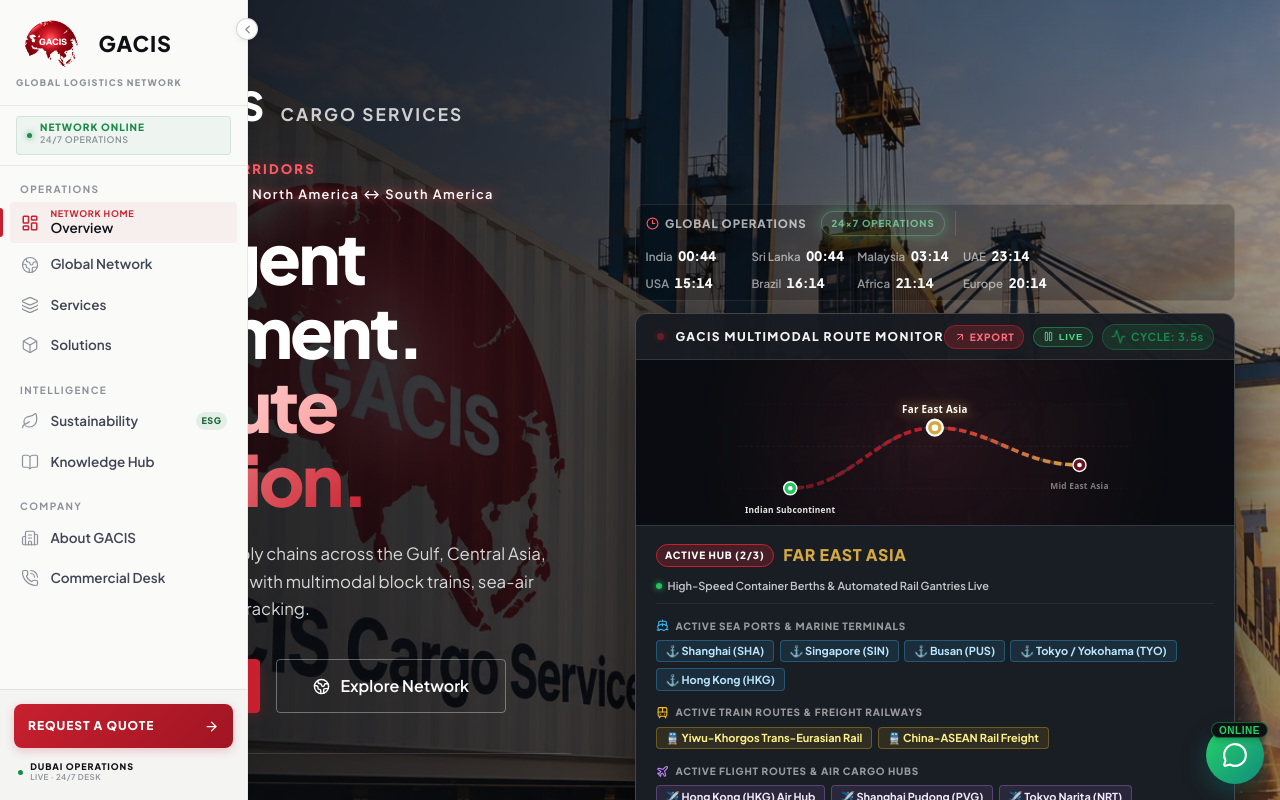
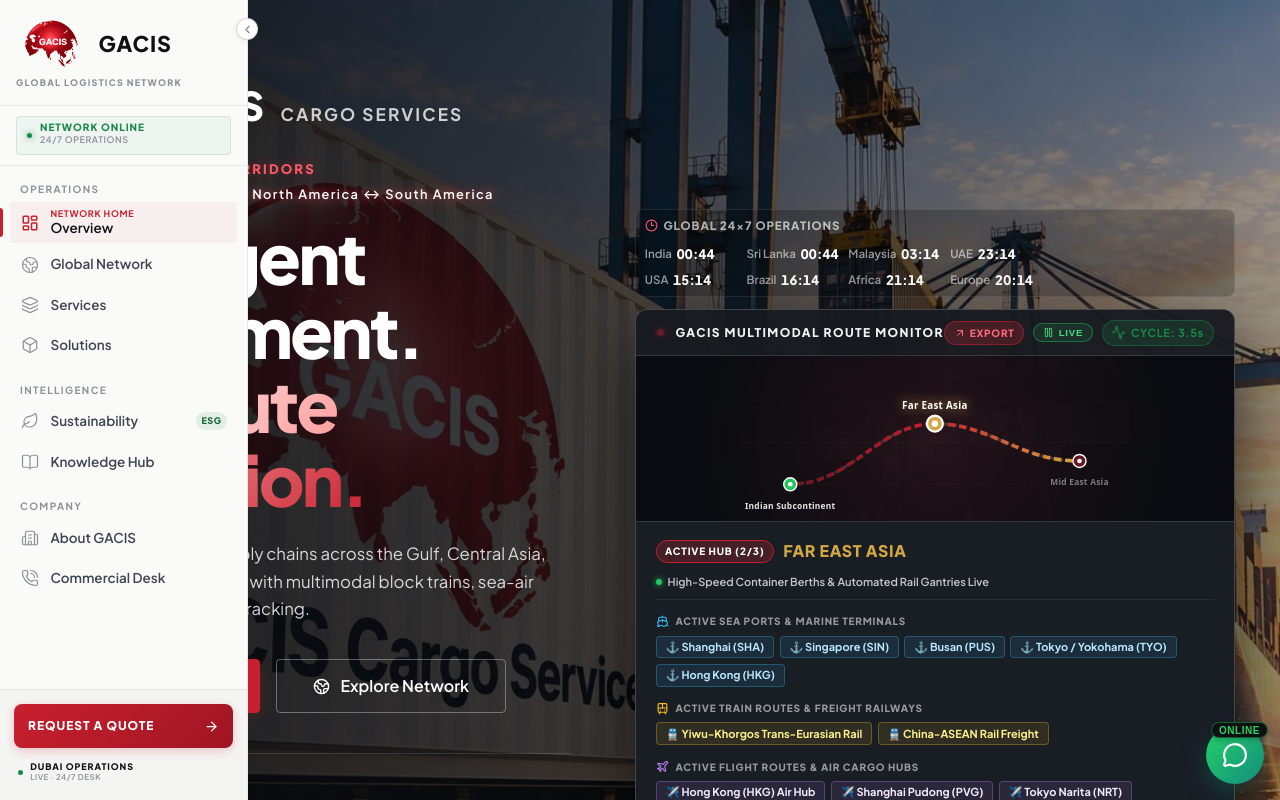
Before and after one commit to ahanas2004/gacis, a React (Vite) app: page / in a window 1280 px wide. Shown: the top 800 px of the page. Built offline with nearby package versions, Linux system fonts and the light colour scheme.

Commit message:
feat: tighten world clock label to 'Global 24×7 Operations' single line, reduce padding/gaps, remove separate badge

```diff
--- a/src/components/Home/Hero.css
+++ b/src/components/Home/Hero.css
@@ -385,11 +385,11 @@
   display: flex;
   align-items: center;
   flex-wrap: wrap;
-  gap: 0.6rem;
+  gap: 0.5rem;
   width: fit-content;
   max-width: 100%;
-  margin: 0 0 1.2rem;
-  padding: 0.4rem 0.6rem;
+  margin: 0 0 1rem;
+  padding: 0.35rem 0.55rem;
   border: 1px solid rgba(255, 255, 255, 0.1);
   border-radius: 8px;
   background: rgba(0, 0, 0, 0.22);
@@ -399,9 +399,7 @@
 .hero-time-label {
   display: inline-flex;
   align-items: center;
-  gap: 0.4rem;
-  padding-right: 0.6rem;
-  border-right: 1px solid rgba(255, 255, 255, 0.12);
+  gap: 0.35rem;
   color: rgba(255, 255, 255, 0.65);
   font-size: 0.72rem;
   font-weight: 800;
@@ -415,14 +413,14 @@
 .hero-time-list {
   display: grid;
   grid-template-columns: repeat(4, minmax(0, 1fr));
-  gap: 0.35rem 0.8rem;
+  gap: 0.3rem 0.6rem;
   align-items: center;
 }
 
 .hero-time-item {
   display: flex;
   align-items: center;
-  gap: 0.35rem;
+  gap: 0.3rem;
   white-space: nowrap;
 }
 
@@ -465,41 +463,17 @@
   .hero-brand-services { font-size: 0.62rem; letter-spacing: 0.17em; }
   .hero-route-heading .hero-corridor-tag { letter-spacing: 0.07em; }
 
-  .hero-world-time { width: 100%; padding: 0.55rem; }
+  .hero-world-time { width: 100%; padding: 0.5rem; }
   .hero-time-label {
     width: 100%;
-    padding: 0 0 0.35rem;
+    padding: 0 0 0.3rem;
     border-right: 0;
     border-bottom: 1px solid rgba(255, 255, 255, 0.1);
   }
-  .hero-time-list { grid-template-columns: 1fr; gap: 0.35rem; }
+  .hero-time-list { grid-template-columns: 1fr; gap: 0.3rem; }
   .hero-time-item { flex-direction: column; align-items: flex-start; gap: 0.08rem; }
   .hero-time-location { font-size: 0.62rem; }
   .hero-time-value { font-size: 0.75rem; }
-}
-
-/* 24x7 Operations badge */
-.hero-ops-badge {
-  display: inline-flex;
-  align-items: center;
-  gap: 0.4rem;
-  margin-left: 0.5rem;
-  padding: 0.2rem 0.6rem;
-  border: 1px solid rgba(134, 239, 172, 0.4);
-  border-radius: var(--radius-pill);
-  background: rgba(134, 239, 172, 0.12);
-  color: #86efac;
-  font-size: 0.6rem;
-  font-weight: 800;
-  letter-spacing: 0.1em;
-  text-transform: uppercase;
-  white-space: nowrap;
-  animation: opsPulse 2s ease-in-out infinite;
-}
-
-@keyframes opsPulse {
-  0%, 100% { opacity: 1; box-shadow: 0 0 8px rgba(134, 239, 172, 0.25); }
-  50% { opacity: 0.7; box-shadow: 0 0 16px rgba(134, 239, 172, 0.45); }
 }
 
 /* Refined final hero hierarchy */
--- a/src/components/Home/Hero.jsx
+++ b/src/components/Home/Hero.jsx
@@ -140,8 +140,7 @@
             <div className="hero-world-time hero-world-time--monitor" aria-label="Current regional times">
               <div className="hero-time-label">
                 <Clock3 size={13} />
-                <span>Global Operations</span>
-                <span className="hero-ops-badge">24×7 Operations</span>
+                <span>Global 24×7 Operations</span>
               </div>
               <div className="hero-time-list">
                 {timeZones.map(({ label }) => (
```
